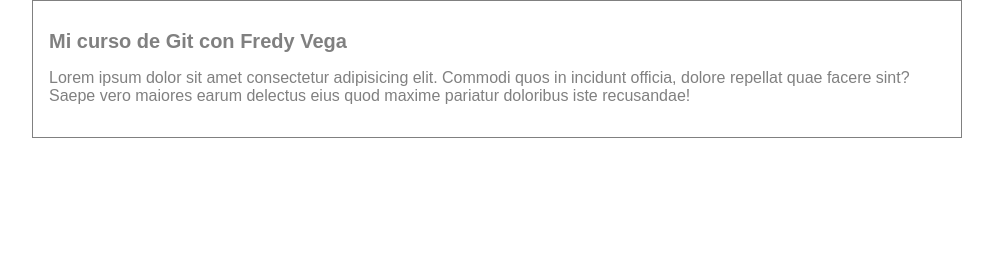
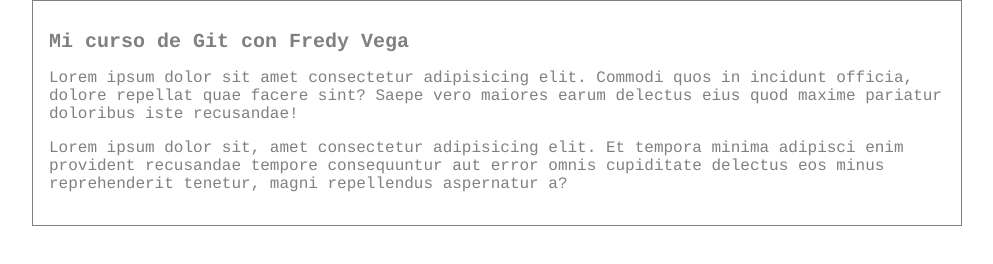
Before and after one commit to SilasDurand/Hyperblog, a plain HTML site: page index.html in a window 1280 px wide. Shown: the whole page, without its empty margins (143-1136 px from the left). Drawn offline with Linux system fonts and the light colour scheme.

Commit message:
Agregamos un nuevo pararfo y cambiamos la tipografia

```diff
--- a/css/estilos.css
+++ b/css/estilos.css
@@ -2,7 +2,7 @@
 body {
     color: gray;
     text-align: center;
-    font-family: Arial;
+    font-family: Courier;
     font-size: 16px;
     margin: 0;
     padding: 0;
--- a/index.html
+++ b/index.html
@@ -14,7 +14,9 @@
         <div class="div">
             <h1>Mi curso de Git con Fredy Vega</h1>
 
-            <p>Lorem ipsum dolor sit amet consectetur adipisicing elit. Commodi quos in incidunt officia, dolore repellat quae facere sint? Saepe vero maiores earum delectus eius quod maxime pariatur doloribus iste recusandae!</p>
+            <p>Lorem ipsum dolor sit amet consectetur adipisicing elit. Commodi quos in incidunt officia, dolore repellat quae facere sint? Saepe vero maiores earum delectus eius quod maxime pariatur doloribus iste recusandae!
+            </p>
+            <p>Lorem ipsum dolor sit, amet consectetur adipisicing elit. Et tempora minima adipisci enim provident recusandae tempore consequuntur aut error omnis cupiditate delectus eos minus reprehenderit tenetur, magni repellendus aspernatur a?</p>
 
         </div>
 
```
